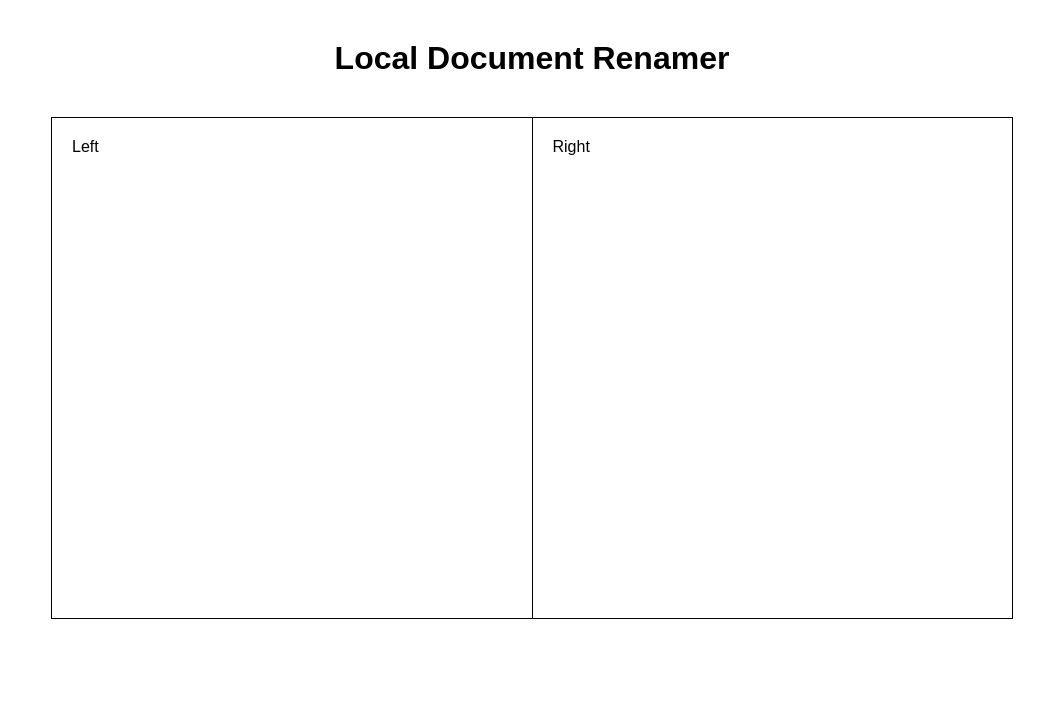
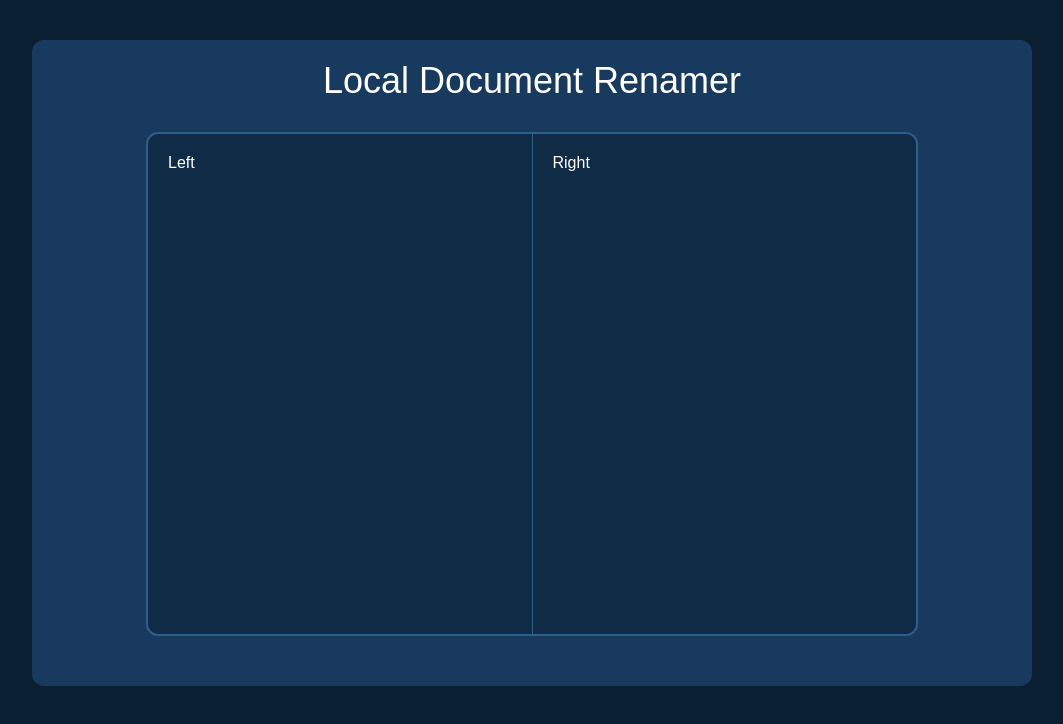
Before and after one commit to An10000/an-local-document-renamer, a plain HTML site: page index.html in a window 1280 px wide. Shown: the whole page, without its empty margins (108-1171 px from the left). Drawn offline with Linux system fonts and the light colour scheme.

Commit message:
style v1.0

```diff
--- a/index.html
+++ b/index.html
@@ -8,8 +8,8 @@
 </head>
 
 <body>
+    <div class="page-box">
         <h1>Local Document Renamer</h1>
-
         <div class="main-box">
             <div class="left-panel">
                 Left
@@ -19,5 +19,6 @@
                 Right
             </div>
         </div>
+    </div>
 </body>
 </html>
--- a/style.css
+++ b/style.css
@@ -1,26 +1,43 @@
 body {
     font-family: Arial, sans-serif;
     margin: 40px;
+    background-color: #0b1f33;
+}
+
+.page-box {
+    width: 80%;
+    margin: 0 auto;
+    padding: 20px;
+    background-color: #173a5e;
+    border-radius: 12px;
 }
 
 h1 {
+    margin: 0;
     text-align: center;
+    color: white;
+    font-size: 36px;
+    font-weight: normal;
 }
 
 .main-box {
     display: flex;
     width: 80%;
     height: 500px;
-    margin: 40px auto;
-    border: 1px solid black;
+    margin: 30px auto;
+    border: 2px solid #2d5f8b;
+    border-radius: 12px;
+    background-color: #102b46;
+    overflow: hidden;
 }
 
 .left-panel,
 .right-panel {
     width: 50%;
     padding: 20px;
+    color: white;
 }
 
 .left-panel {
-    border-right: 1px solid black;
+    border-right: 1px solid #2d5f8b;
 }
```
Lines whose indentation alone changed are shown as unchanged.
